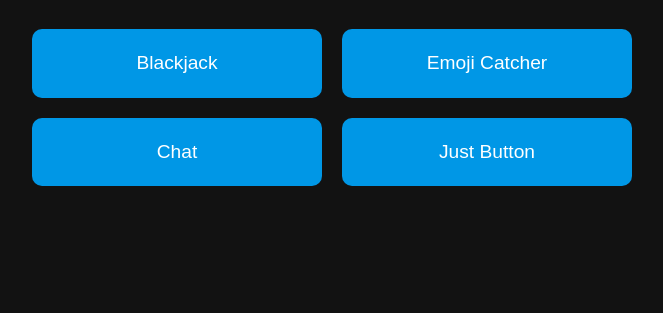
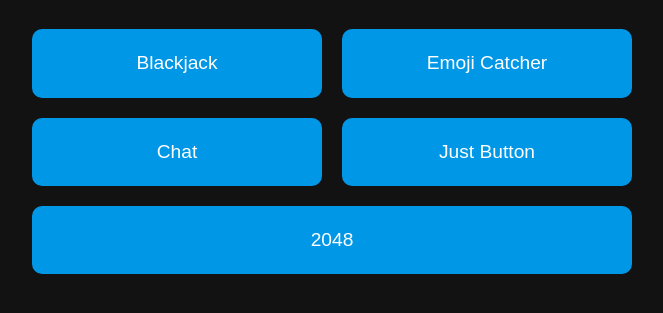
Before and after one commit to WaiWindy/home, a plain HTML site: page index.html in a window 1280 px wide. Shown: the part 93-406 px from the top of the page, without its empty margins (308-971 px from the left). Drawn offline with Linux system fonts and the light colour scheme.

Commit message:
Update index.html

```diff
--- a/index.html
+++ b/index.html
@@ -89,7 +89,8 @@
       { name: "Blackjack", url: "https://waiwindy.github.io/blackjack" },
       { name: "Emoji Catcher", url: "https://waiwindy.github.io/plen" },
       { name: "Chat", url: "https://waiwindy.github.io/Chat" },
-      { name: "Just Button", url: "https://waiwindy.github.io/button" }
+      { name: "Just Button", url: "https://waiwindy.github.io/button" },
+      { name: "2048", url: "https://gabrielecirulli.github.io/2048" }
     ];
 
     games.forEach(game => {
```
